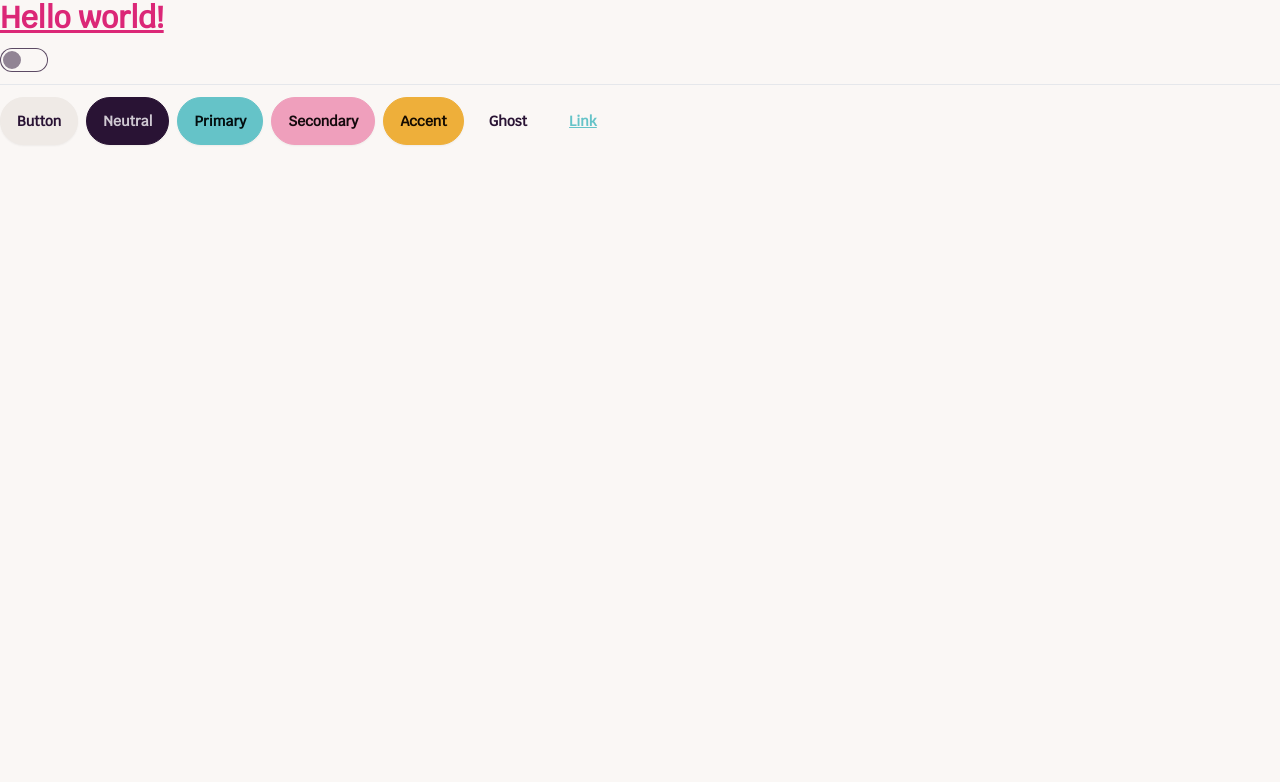
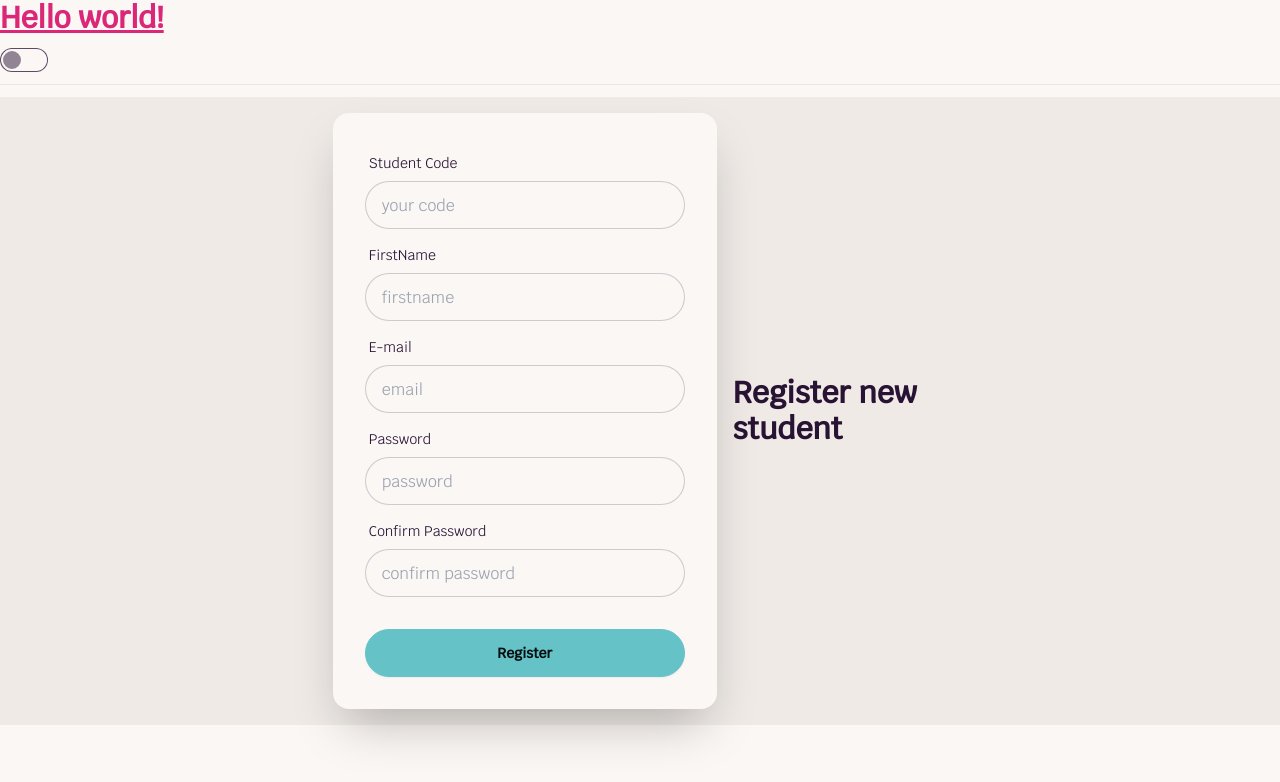
Before and after one commit to tratchapong/cc16_front_lab, a React (Vite) app: page / in a window 1280 px wide. Shown: the top 782 px of the page. Built offline with nearby package versions, Linux system fonts and the light colour scheme.

Commit message:
RegisterForm

```diff
--- a/package.json
+++ b/package.json
@@ -10,6 +10,7 @@
     "preview": "vite preview"
   },
   "dependencies": {
+    "axios": "^1.6.7",
     "react": "^18.2.0",
     "react-dom": "^18.2.0"
   },
--- a/src/App.jsx
+++ b/src/App.jsx
@@ -1,4 +1,5 @@
 import { useState } from "react"
+import RegisterForm from "./layouts/RegisterForm"
 
 function App() {
   const [dark, setDark] = useState(false)
@@ -9,18 +10,8 @@ function App() {
         Hello world!
       </h1>
       <input type="checkbox" className="toggle" checked={dark} onChange={e=>{setDark(e.target.checked)}} />
-
       <hr />
-      <div className="flex gap-2">
-
-        <button className="btn">Button</button>
-        <button className="btn btn-neutral">Neutral</button>
-        <button className="btn btn-primary">Primary</button>
-        <button className="btn btn-secondary">Secondary</button>
-        <button className="btn btn-accent">Accent</button>
-        <button className="btn btn-ghost">Ghost</button>
-        <button className="btn btn-link">Link</button>
-      </div>
+      <RegisterForm />
     </div>
   )
 }
--- /dev/null
+++ b/src/layouts/RegisterForm.jsx
@@ -0,0 +1,83 @@
+import { useState } from 'react'
+import axios from 'axios'
+
+export default function RegisterForm() {
+  const [input, setInput] = useState({
+    s_code: '',
+    firstname: '',
+    email: '',
+    password: '',
+    consfirmPassword: ''
+  })
+
+  const hdlChangeInput = e => {
+    setInput( prv => ({ ...prv, [e.target.name] : e.target.value }) )
+  }
+
+  const hdlSubmit = async e => {
+    try {
+      e.preventDefault()
+      const rs = await axios.post('http://localhost:8888/auth/register', input)
+    } catch(err) {
+      console.log(err.message)
+    }
+
+  }
+
+  return (
+    <div className="hero bg-base-200">
+      <div className="hero-content flex-col lg:flex-row-reverse">
+        <div className="text-center lg:text-left">
+          <h1 className="text-3xl font-bold">Register new student</h1>
+        </div>
+        <div className="card shrink-0 w-full max-w-sm shadow-2xl bg-base-100">
+          <form className="card-body" onSubmit={hdlSubmit}>
+            <div className="form-control">
+              <label className="label">
+                <span className="label-text">Student Code</span>
+              </label>
+              <input type="text" placeholder="your code" className="input input-bordered" required
+                name="s_code" value={input.s_code} onChange={hdlChangeInput} />
+            </div>
+            <div className="form-control">
+              <label className="label">
+                <span className="label-text">FirstName</span>
+              </label>
+              <input type="text" placeholder="firstname" className="input input-bordered" required
+                name="firstname" value={input.firstname} onChange={hdlChangeInput}
+              />
+            </div>
+            <div className="form-control">
+              <label className="label">
+                <span className="label-text">E-mail</span>
+              </label>
+              <input type="email" placeholder="email" className="input input-bordered"
+                name="email" value={input.email} onChange={hdlChangeInput}
+              />
+            </div>
+            <div className="form-control">
+              <label className="label">
+                <span className="label-text">Password</span>
+              </label>
+              <input type="password" placeholder="password" className="input input-bordered" required
+               name="password" value={input.password} onChange={hdlChangeInput}
+              />
+            </div>
+            <div className="form-control">
+              <label className="label">
+                <span className="label-text">Confirm Password</span>
+              </label>
+              <input type="password" placeholder="confirm password" className="input input-bordered" required
+              name="confirmPassword" value={input.confirmPassword} onChange={hdlChangeInput}
+              />
+
+            </div>
+            <div className="form-control mt-6">
+              <button className="btn btn-primary">Register</button>
+            </div>
+          </form>
+        </div>
+      </div>
+    </div>
+  )
+}
```
Also changed, not shown: 1 other file (tests, documents, lock files or other folders).
